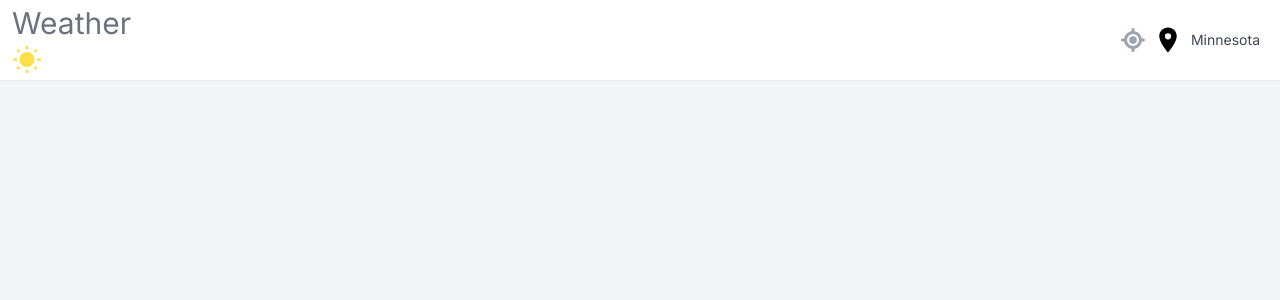
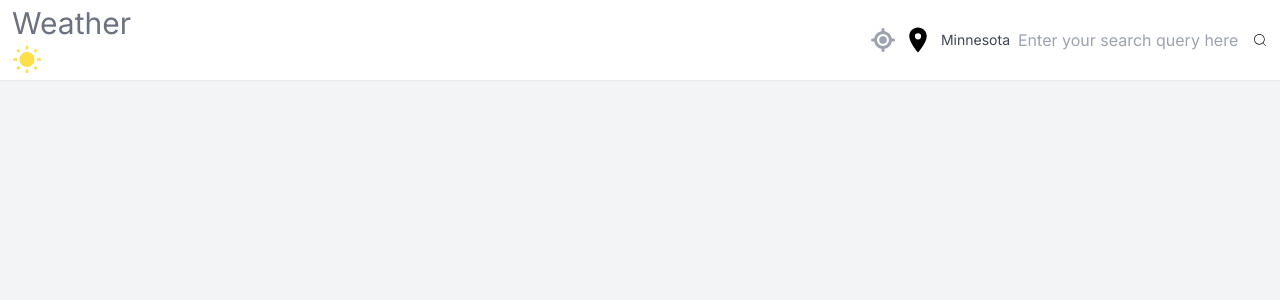
Before and after one commit to lavollmer/web-react-app, a Next.js app: page / in a window 1280 px wide. Shown: the top 300 px of the page. Built offline with nearby package versions, Linux system fonts and the light colour scheme.

Commit message:
Added placeholder information

```diff
--- a/src/components/Navbar.tsx
+++ b/src/components/Navbar.tsx
@@ -2,6 +2,7 @@ import React from "react";
 import { MdWbSunny } from "react-icons/md";
 import { FaLocationCrosshairs } from "react-icons/fa6";
 import { MdLocationOn } from "react-icons/md";
+import SearchBox from "./SearchBox";
 
 type Props = {};
 
@@ -20,7 +21,9 @@ export default function Navbar({}: Props) {
           <FaLocationCrosshairs className="text-2xl text-gray-400 hover:opacity-80 cursor-pointer" />
           <MdLocationOn className="text-3xl" />
           <p className="text-slate-900/80 text-sm"> Minnesota</p>
-          <div>{/* Search Box */}</div>
+          <div>
+            <SearchBox placeholder="Enter your search query here" />
+          </div>
         </section>
       </div>
     </nav>
--- a/src/components/SearchBox.tsx
+++ b/src/components/SearchBox.tsx
@@ -1,16 +1,15 @@
 import React from "react";
 import { CiSearch } from "react-icons/ci";
 
-type Props = {};
+type Props = { placeholder: string };
 
-export default function SearchBox({}: Props) {
+export default function SearchBox({ placeholder }: Props) {
   return (
     <form className="flex relative items-center justify-center h-10">
-      <input>
-        <button>
-          <CiSearch />
-        </button>
-      </input>
+      <input placeholder={placeholder} />
+      <button>
+        <CiSearch />
+      </button>
     </form>
   );
 }
```
